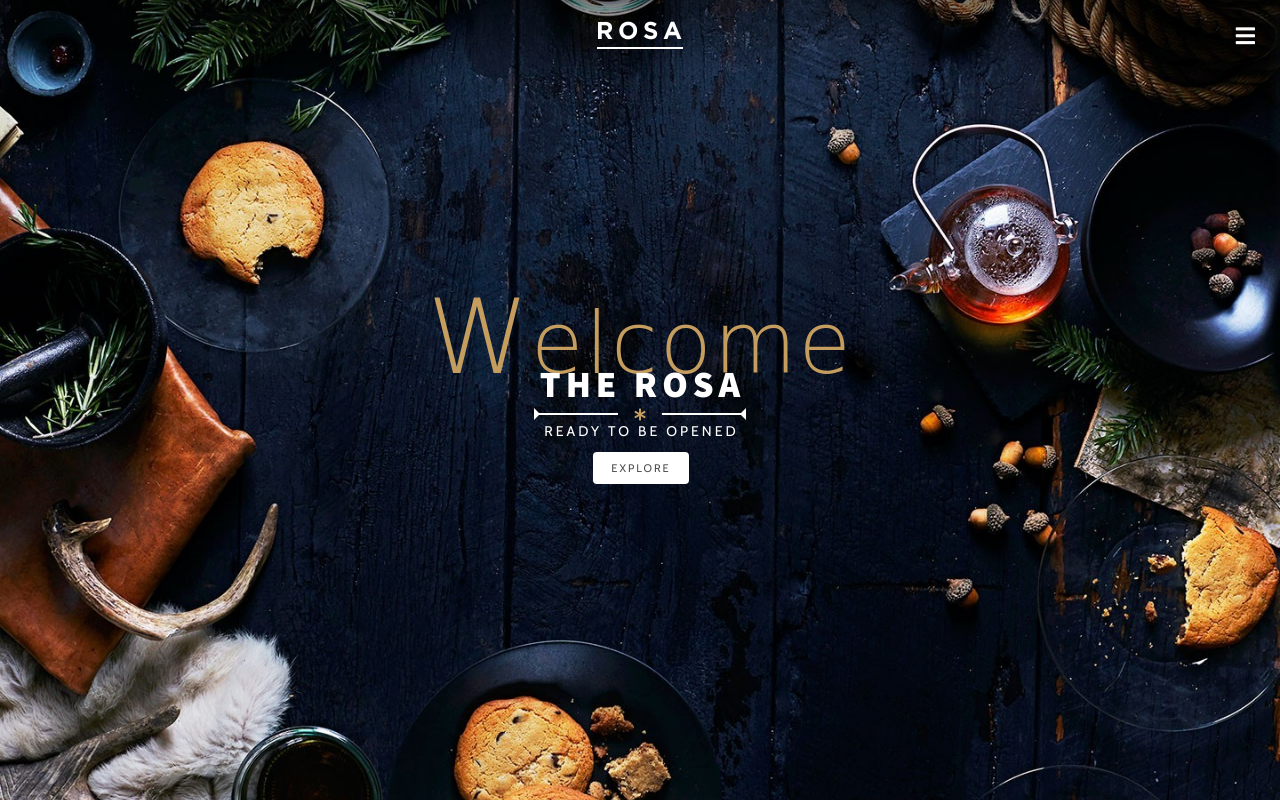
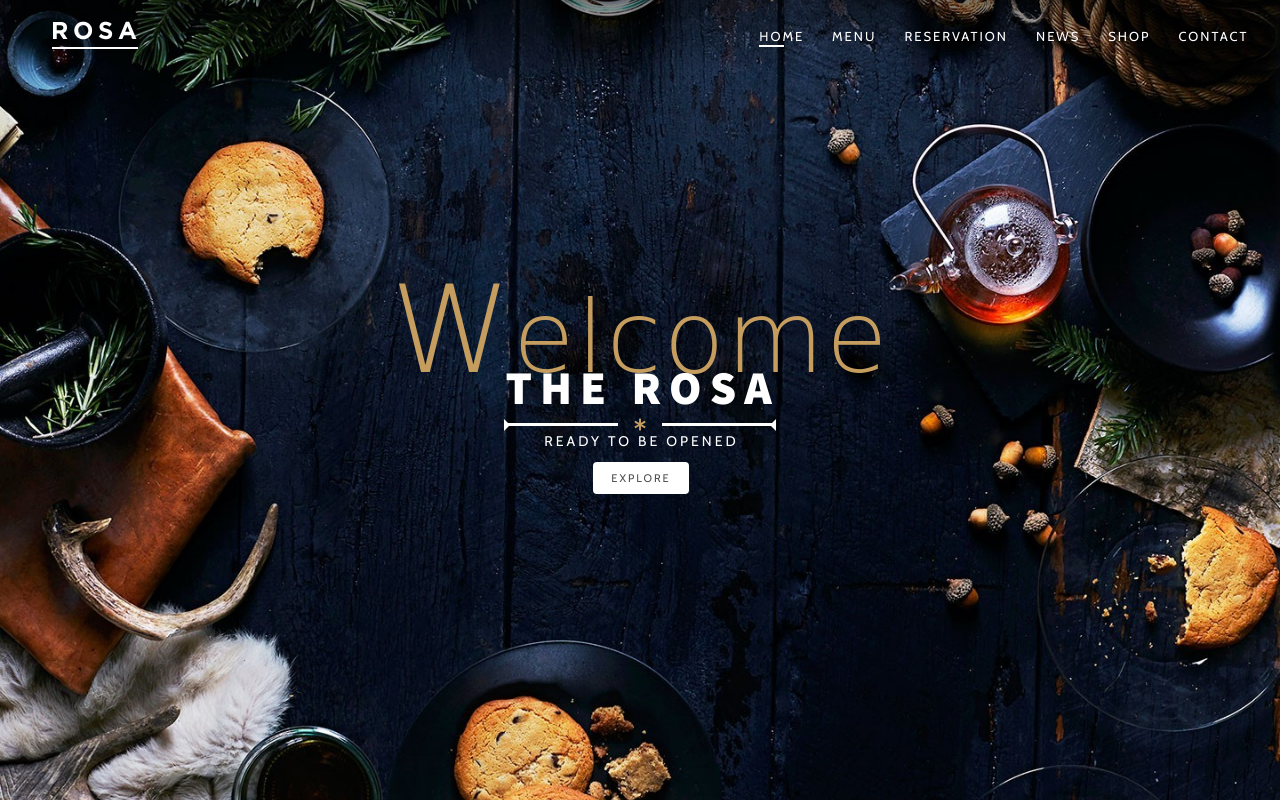
Before and after one commit to HenriBresteau/the-rosa, a plain HTML site: page index.html in a window 1280 px wide. Shown: the top 802 px of the page. Drawn offline with nearby package versions, Linux system fonts and the light colour scheme; a web font is replaced by a local one.

Commit message:
Media query

```diff
--- a/styles.css
+++ b/styles.css
@@ -358,8 +358,6 @@ footer {
   padding: 2px;
 }
 
-.footer-content {
-}
 .footer-content h4 {
   font-size: 1.9rem;
   text-transform: uppercase;
@@ -420,3 +418,96 @@ footer {
   transform: translateY(-50%);
   margin-left: 10.5rem;
 }
+
+/* Media Query */
+@media only screen and (min-width: 992px) {
+  section {
+    padding: 7.9rem;
+  }
+  .menu-toggle {
+    display: none;
+  }
+  .nav {
+    justify-content: space-between;
+  }
+  .nav-list {
+    position: initial;
+    width: initial;
+    height: initial;
+    background: transparent;
+    padding: 0;
+    justify-content: initial;
+    flex-direction: row;
+    transform: initial;
+    transition: initial;
+  }
+  .nav-item {
+    margin: 0 2.4rem;
+    border: none;
+  }
+  .nav-item:last-child {
+    margin-right: 0;
+  }
+  .nav-link {
+    font-size: 1.3rem;
+  }
+  .active {
+    position: relative;
+  }
+  .active::before {
+    content: "";
+    position: absolute;
+    width: 100%;
+    height: 2px;
+    background: #fff;
+    left: 0;
+    bottom: -3px;
+  }
+  .sub-headline {
+    font-size: 10rem;
+  }
+  .first-letter {
+    font-size: 12.2rem;
+  }
+  .headline {
+    font-size: 4.7rem;
+    letter-spacing: 0.8rem;
+  }
+  .line {
+    max-width: 11.4rem;
+  }
+  .restaurant-info {
+    display: flex;
+    align-items: center;
+  }
+  .restaurant-info > div {
+    flex: 1;
+  }
+  .padding-right {
+    padding-right: 7rem;
+  }
+  .footer-content {
+    max-width: 77.5rem;
+    margin: auto;
+  }
+  .foote-content-about {
+    max-width: 51.3rem;
+    margin: 0 auto 5.4rem;
+  }
+  .foote-content-divider {
+    display: flex;
+    justify-content: space-between;
+  }
+  .social-icons,
+  .newslette-form {
+    width: 100%;
+    max-width: 27.3rem;
+    margin: 0 1rem;
+  }
+  .social-icons i {
+    opacity: 1;
+  }
+  .newsletterr-btn{
+    margin-left: 7.5rem;
+  }
+}
```
